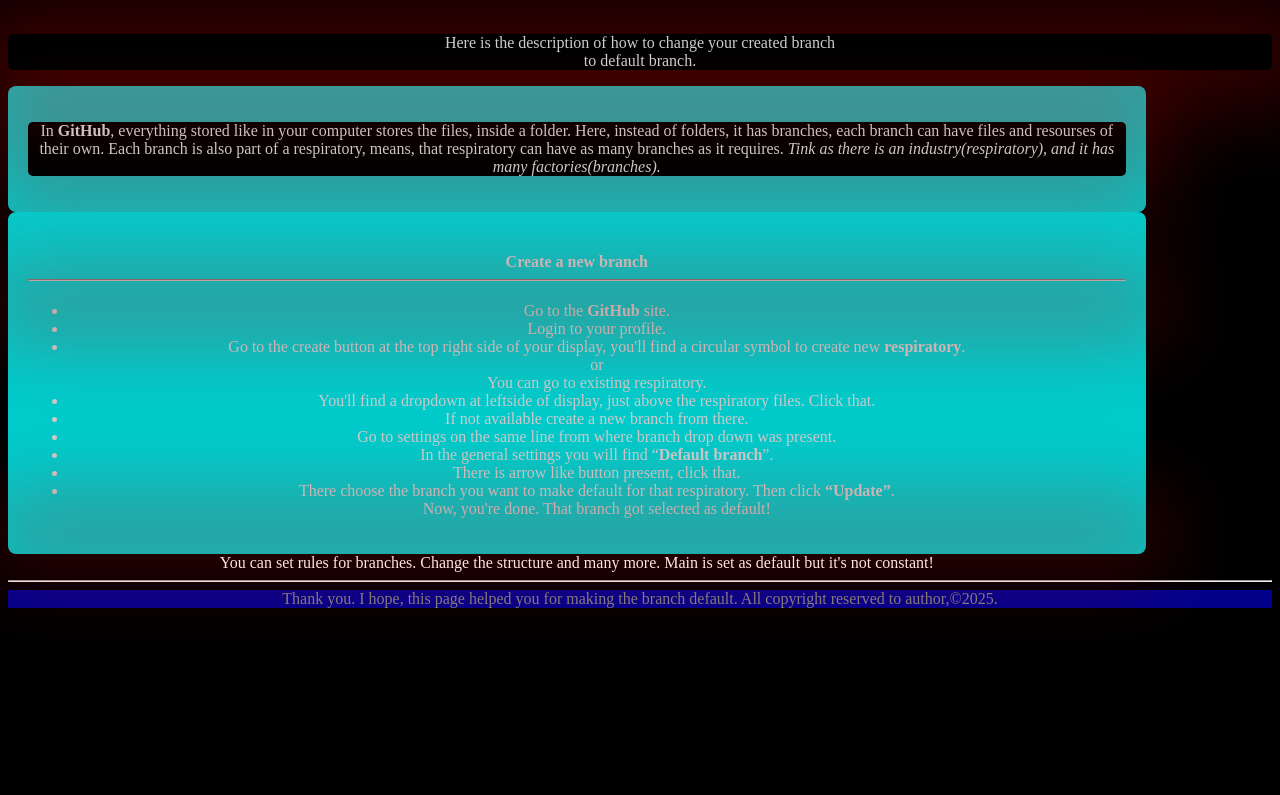
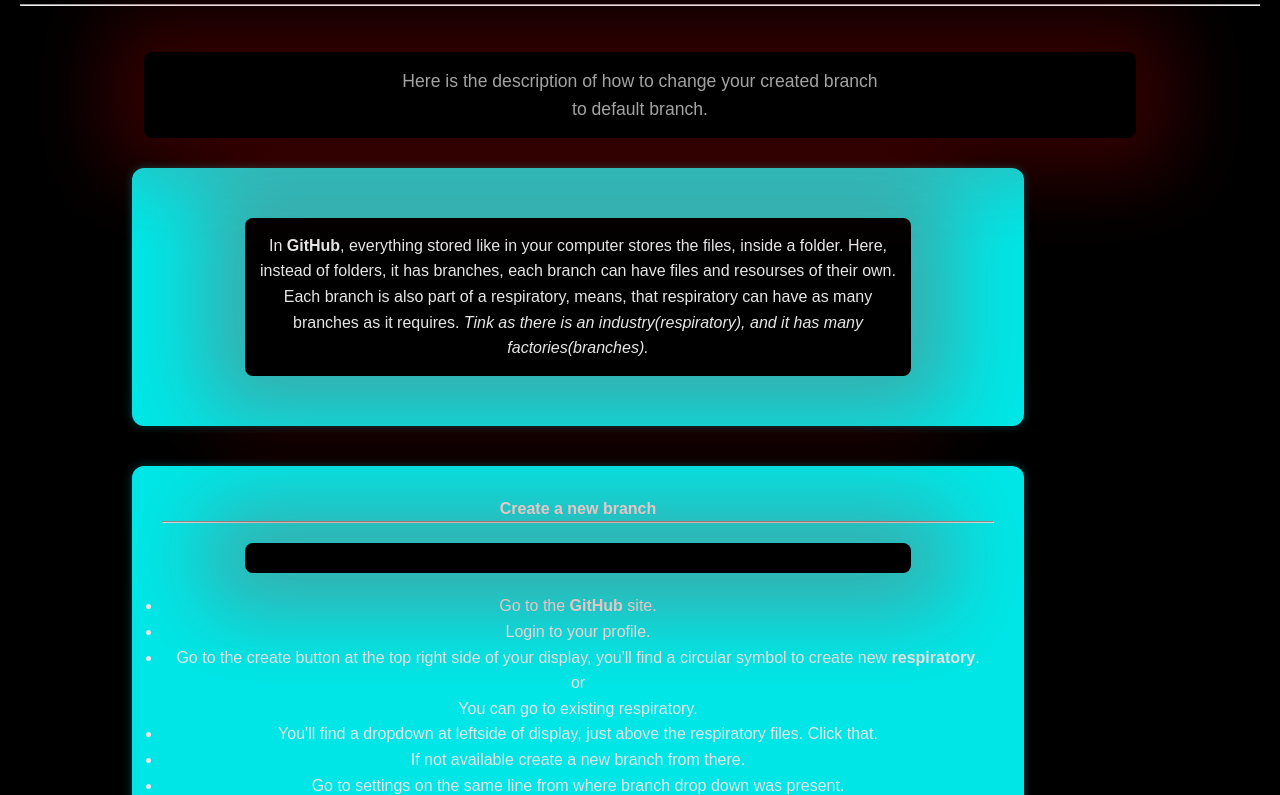
Before and after one commit to AmitRanjanSahoo/test-branch, a plain HTML site: page index.html in a window 1280 px wide. Shown: the part 90-885 px from the top of the page. Before the commit the page ends 800 px from the top, so only its background shows below. Drawn offline with Linux system fonts and the light colour scheme.

Commit message:
Update index.html
CSS update

```diff
--- a/index.html
+++ b/index.html
@@ -9,30 +9,65 @@
     <meta name="version" content="1.0.0">
     <meta name="info" content="change branch in github">
     <style>
+      * {
+        margin: 0;
+        padding: 0;
+        box-sizing: border-box;
+      }
+
       body {
         background-color: black;
         color: white;
+        font-family: Arial, sans-serif;
+        line-height: 1.6;
         text-align: center;
+        padding: 20px;
       }
+
+      header {
+        margin-bottom: 30px;
+      }
+
+      h1 {
+        font-size: 2.5rem;
+        margin-bottom: 10px;
+      }
+
+      header p {
+        font-size: 1.1rem;
+        color: #ccc;
+      }
+
       section {
         background-color: cyan;
-        opacity: 0.8;
-        padding: 20px;
+        opacity: 0.9;
+        padding: 30px;
+        margin: auto;
+        width: 80%;
+        border-radius: 12px;
+        box-shadow: 0 0 10px rgba(0, 255, 255, 0.3);
+        margin-bottom: 40px;
+      }
+
+      p {
+        position: relative;
+        background-color: black;
+        color: white;
         border-radius: 8px;
-      }
-      p {
-        position: relative;                 /*needed for z-index to work*/
-        background-color: black;            /* Makes the paragraph black */
-        color: white;                       /* Text becomes white for contrast */
-        border-radius: 5px;                 /* Slightly rounded corners */
-        box-shadow: 0 0 80px 40px rgba(255, 0, 0, 0.25);  /* Red blurry glow effect */
-        z-index: 1;                         /* Ensures it's layered above other stuff */
+        padding: 15px;
+        margin: 20px auto;
+        width: 80%;
+        box-shadow: 0 0 80px 40px rgba(255, 0, 0, 0.25); /* Red blurry glow */
+        z-index: 1;
       }
 
       footer {
-        background-color: darkblue;
-        color : grey;
-      }
+        background-color: #001f3f;
+        color: #aaa;
+        padding: 20px;
+        font-size: 0.9rem;
+        border-top: 1px solid #444;
+        margin-top: 40px;
     </style>
   </head>
   <body>
```
